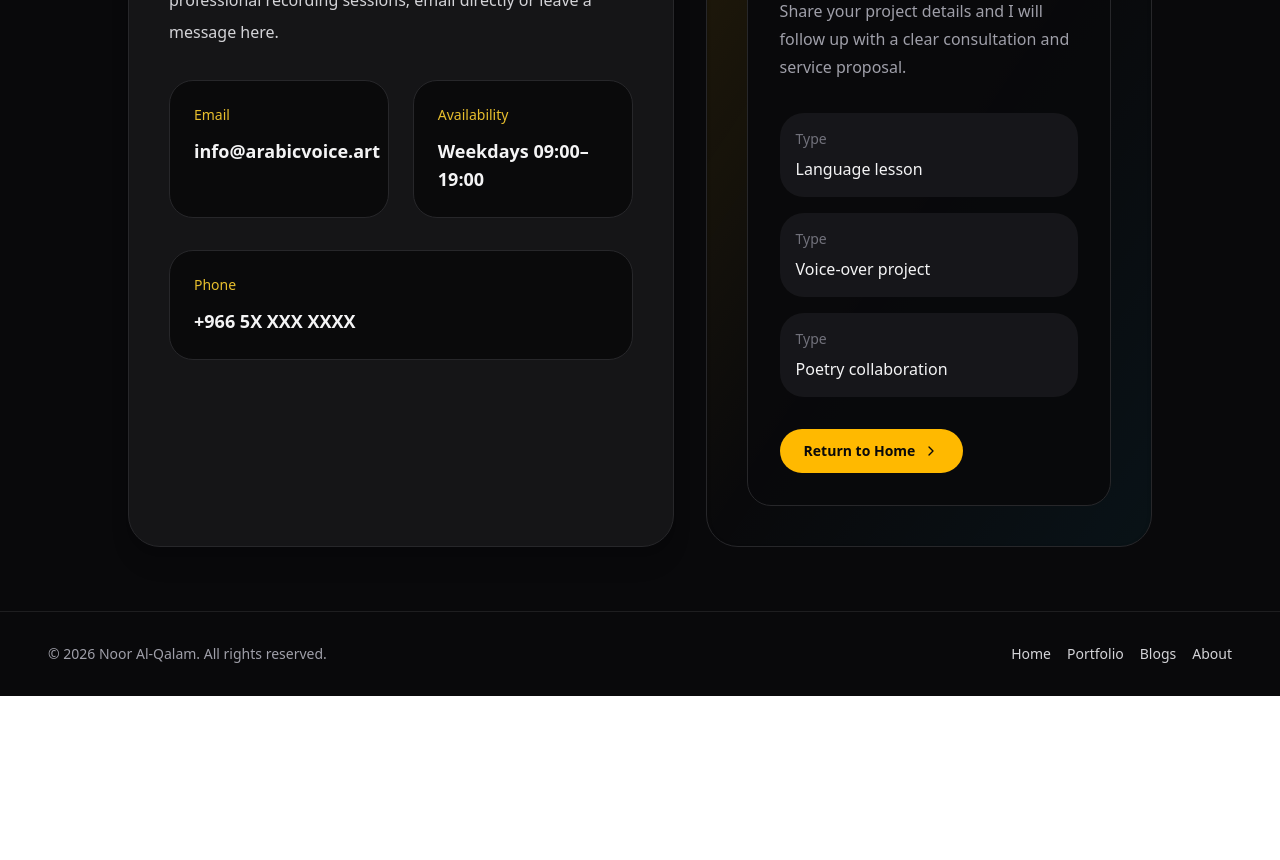
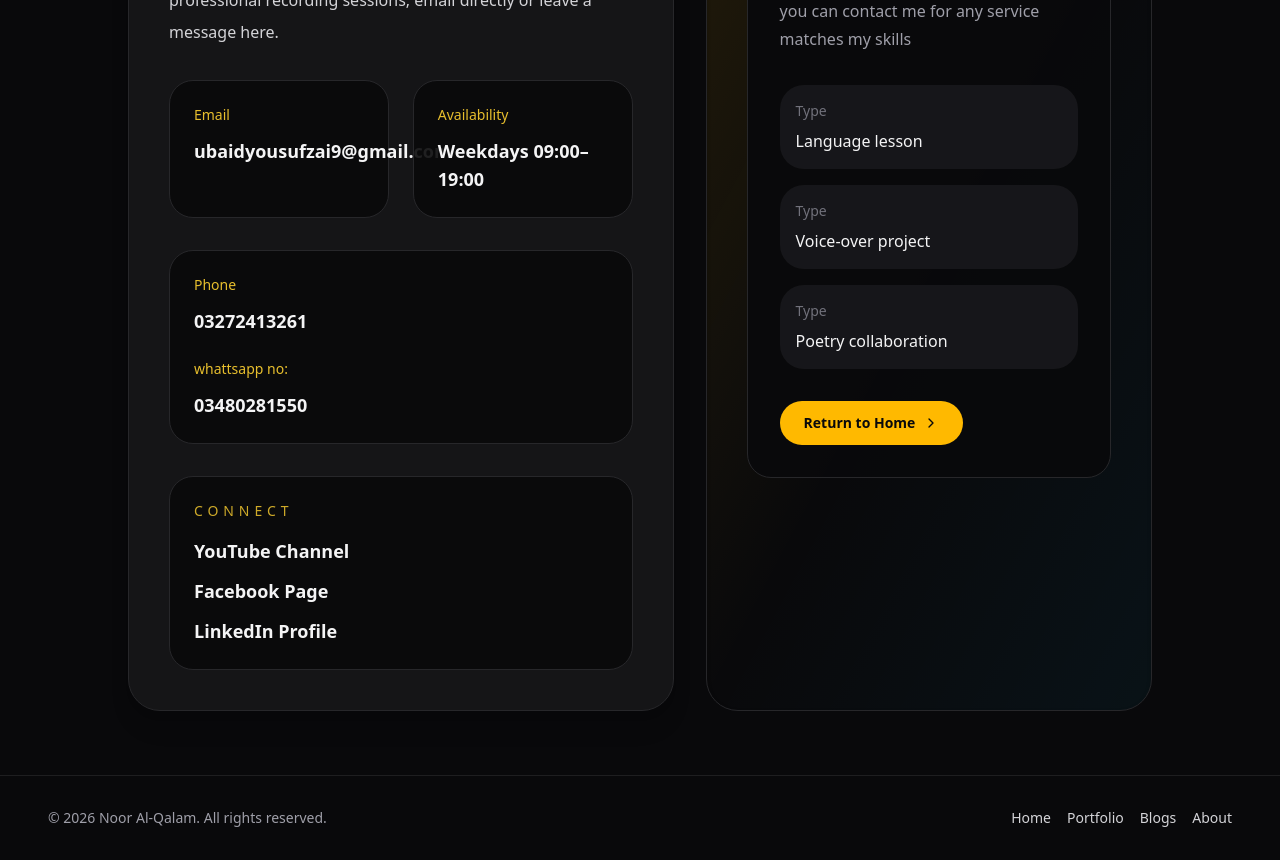
Before and after one commit to Ihsandanish024/sheikhUbaidWeb, a React (Vite) app: page /contact in a window 1280 px wide. Shown: the part 520-1380 px from the top of the page. Before the commit the page ends 1216 px from the top, so only its background shows below. Built offline with nearby package versions, Linux system fonts and the light colour scheme.

Commit message:
adding customized information

```diff
--- a/src/pages/About.jsx
+++ b/src/pages/About.jsx
@@ -35,9 +35,16 @@ const About = () => {
               ← Back to Home
             </Link>
 
-            <h1 className="mt-8 text-5xl md:text-6xl font-semibold tracking-tight text-zinc-100">
-              About
-            </h1>
+            <div className="mt-8 flex flex-col items-start gap-6 sm:flex-row sm:items-center">
+              <img
+                src="/placeholder-profile.jpg"
+                alt="Profile placeholder"
+                className="h-28 w-28 rounded-full border border-amber-400/20 object-cover shadow-xl shadow-black/20 sm:h-32 sm:w-32"
+              />
+              <h1 className="text-5xl md:text-6xl font-semibold tracking-tight text-zinc-100">
+                About
+              </h1>
+            </div>
 
             <p className="text-zinc-400 mt-6 max-w-2xl text-base leading-8">
               A deeper look into my academic journey, expertise, and professional experience in Arabic language teaching, poetry, and voice artistry.
--- a/src/pages/Contact.jsx
+++ b/src/pages/Contact.jsx
@@ -45,8 +45,8 @@ const Contact = () => {
                 <div className="grid gap-6 sm:grid-cols-2">
                   <div className="rounded-3xl border border-zinc-800 bg-zinc-950/90 p-6 transition hover:-translate-y-1">
                     <p className="text-sm text-amber-300/90">Email</p>
-                    <a href="mailto:info@arabicvoice.art" className="mt-3 block text-lg font-semibold text-zinc-100 hover:text-amber-300 transition">
-                      info@arabicvoice.art
+                    <a href="mailto:ubaidyousufzai9@gmail.com" className="mt-3 block text-lg font-semibold text-zinc-100 hover:text-amber-300 transition">
+                    ubaidyousufzai9@gmail.com
                     </a>
                   </div>
                   <div className="rounded-3xl border border-zinc-800 bg-zinc-950/90 p-6 transition hover:-translate-y-1">
@@ -57,7 +57,27 @@ const Contact = () => {
 
                 <div className="rounded-3xl border border-zinc-800 bg-zinc-950/90 p-6 transition hover:-translate-y-1">
                   <p className="text-sm text-amber-300/90">Phone</p>
-                  <p className="mt-3 text-lg font-semibold text-zinc-100">+966 5X XXX XXXX</p>
+                  <p className="mt-3 text-lg font-semibold text-zinc-100">03272413261</p>
+                  <div className="mt-6">
+                      <p className="text-sm text-amber-300/90">whattsapp no:</p>
+                      <p className="mt-3 text-lg font-semibold text-zinc-100">03480281550</p>
+
+                  </div>
+                </div>
+
+                <div className="rounded-3xl border border-zinc-800 bg-zinc-950/90 p-6 transition hover:-translate-y-1">
+                  <p className="text-sm uppercase tracking-[0.35em] text-amber-300/80">Connect</p>
+                  <div className="mt-4 space-y-3">
+                    <a href="https://youtube.com/channel/UChig7uLbEqv_lKk3HX6Ul8Q?si=liPA2dhzVbZ6EdIX" target="_blank" rel="noreferrer" className="block text-lg font-semibold text-zinc-100 hover:text-amber-300 transition">
+                      YouTube Channel
+                    </a>
+                    <a href="https://www.facebook.com/share/1AvHw9W3MG/" target="_blank" rel="noreferrer" className="block text-lg font-semibold text-zinc-100 hover:text-amber-300 transition">
+                      Facebook Page
+                    </a>
+                    <a href="https://www.linkedin.com/in/عبيدالرحمن-يوسف-زئي-2a893b296?utm_source=share_via&utm_content=profile&utm_medium=member_android" target="_blank" rel="noreferrer" className="block text-lg font-semibold text-zinc-100 hover:text-amber-300 transition">
+                      LinkedIn Profile
+                    </a>
+                  </div>
                 </div>
               </div>
 
@@ -65,7 +85,7 @@ const Contact = () => {
                 <div className="rounded-3xl border border-zinc-800 bg-zinc-950/95 p-8">
                   <h2 className="text-2xl font-semibold text-zinc-100">Send a Request</h2>
                   <p className="mt-4 text-zinc-400 leading-7">
-                    Share your project details and I will follow up with a clear consultation and service proposal.
+                   you can contact me for any service matches my skills
                   </p>
                   <div className="mt-8 space-y-4">
                     <div className="rounded-3xl bg-zinc-900/95 p-4 text-zinc-300 transition hover:bg-zinc-800/95">
```
Also changed, not shown: src/admin/pages/Dashboard.jsx (+0 -235 lines).
